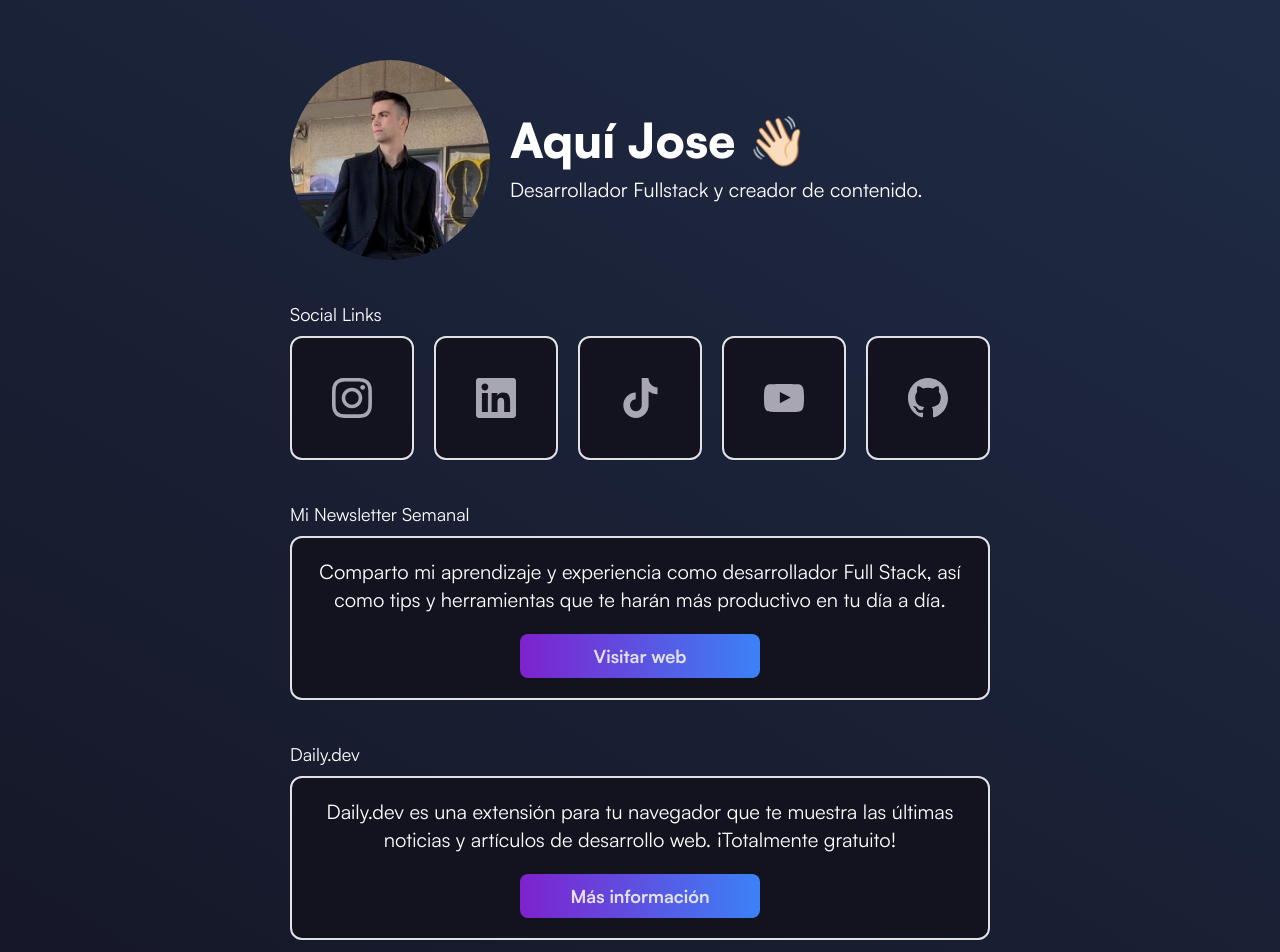
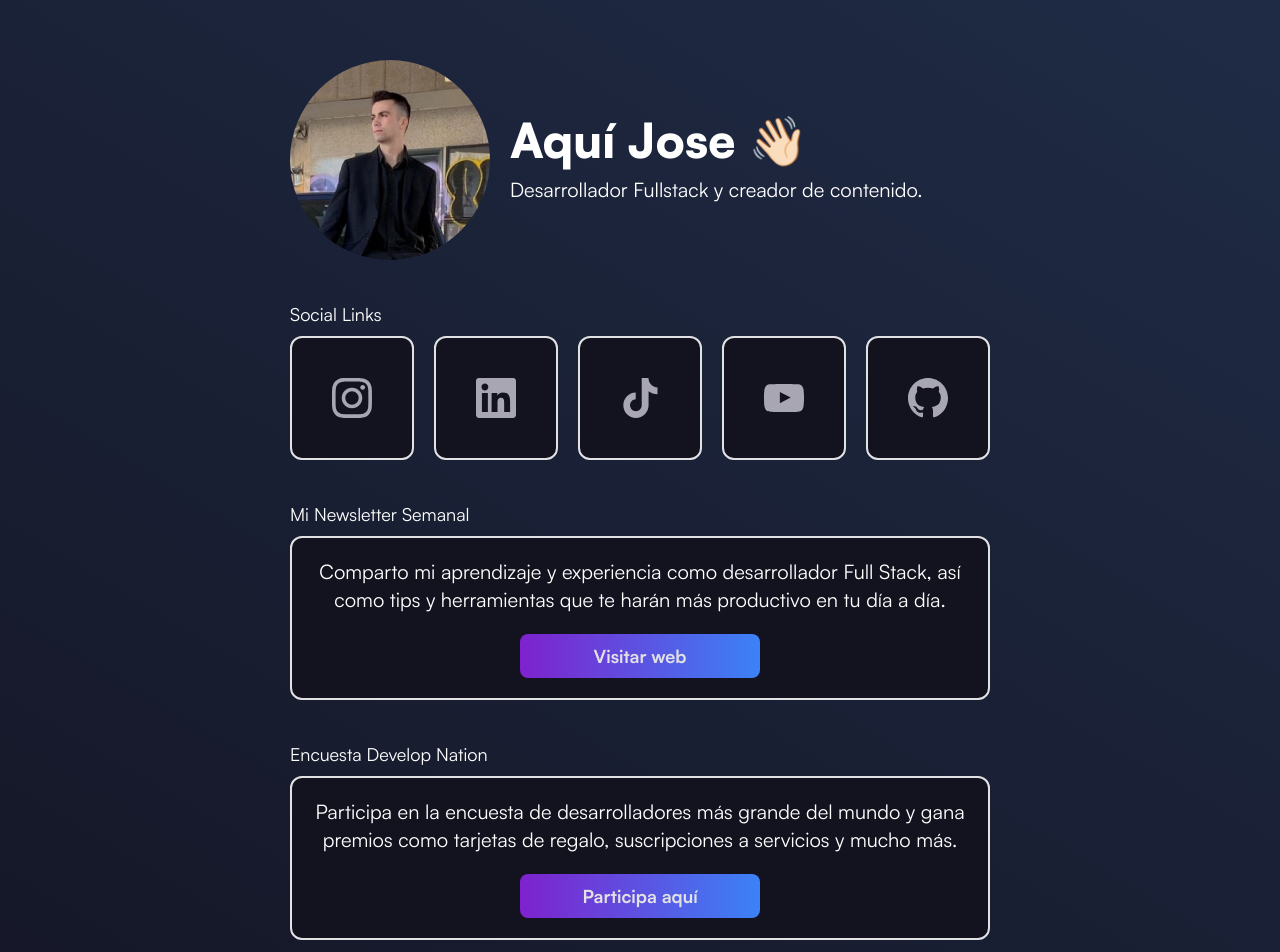
Before and after one commit to elrincondeldev/links-management, a Next.js app: page / in a window 1280 px wide. Shown: the top 952 px of the page. Built offline with nearby package versions, Linux system fonts and the light colour scheme.

Commit message:
developer nation link

```diff
--- a/src/pages/index.tsx
+++ b/src/pages/index.tsx
@@ -25,11 +25,13 @@ export default function Home() {
             />
           </section>
           <section>
-            <p className="satoshi-regular text-lg mb-2">Daily.dev</p>
+            <p className="satoshi-regular text-lg mb-2">
+              Encuesta Develop Nation
+            </p>
             <LinkBox
-              title="Daily.dev es una extensión para tu navegador que te muestra las últimas noticias y artículos de desarrollo web. ¡Totalmente gratuito!"
-              buttonText="Más información"
-              link="https://daily.dev/es"
+              title="Participa en la encuesta de desarrolladores más grande del mundo y gana premios como tarjetas de regalo, suscripciones a servicios y mucho más."
+              buttonText="Participa aquí"
+              link="https://developereconomics.net/?member_id=elrincondeldev&lang=es&locale=es"
             />
           </section>
           <section>
@@ -84,11 +86,13 @@ export default function Home() {
               />
             </section>
             <section>
-              <p className="satoshi-regular text-lg mb-2">Daily.dev</p>
+              <p className="satoshi-regular text-lg mb-2">
+                Encuesta Develop Nation
+              </p>
               <LinkBox
-                title="Daily.dev es una extensión para tu navegador que te muestra las últimas noticias y artículos de desarrollo web. ¡Totalmente gratuito!"
-                buttonText="Más información"
-                link="https://daily.dev/es"
+                title="Participa en la encuesta de desarrolladores más grande del mundo y gana premios como tarjetas de regalo, suscripciones a servicios y mucho más."
+                buttonText="Participa aquí"
+                link="https://developereconomics.net/?member_id=elrincondeldev&lang=es&locale=es"
               />
             </section>
             <section>
```
